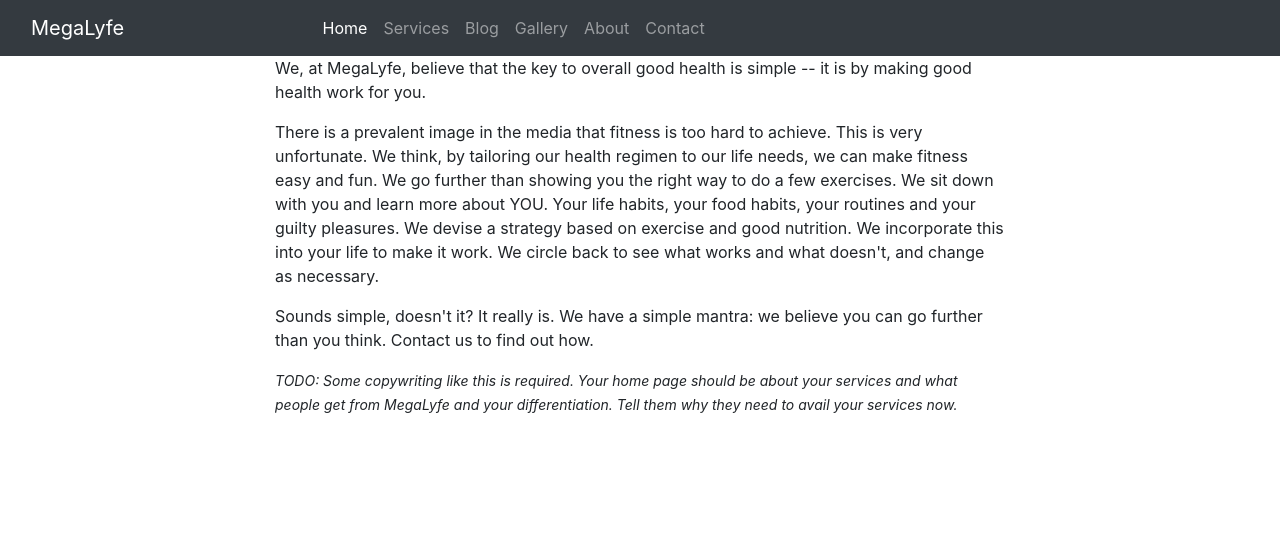
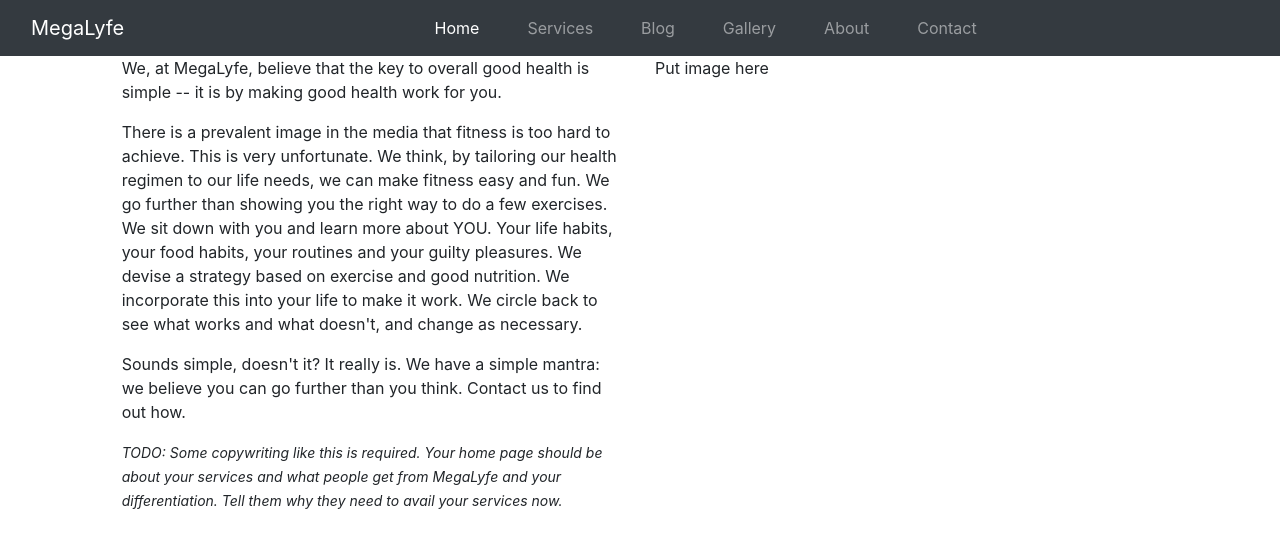
Before and after one commit to sachurao/megalyfe, a Jekyll site: the page built from index.md, in a window 1280 px wide. Shown: the top 548 px of the page. Built offline with Jekyll 4.4.1, drawn with Linux system fonts in a browser that asks for light colours.

Commit message:
spacing in navbar, first section added

```diff
--- /dev/null
+++ b/_includes/usp.html
@@ -0,0 +1,29 @@
+<div class="trial-class">
+  <p>
+    We, at MegaLyfe, believe that the key to overall good health is simple -- it is by making good
+    health work for you.
+  </p>
+
+  <p>
+    There is a prevalent image in the media that fitness is too hard to achieve. This is very
+    unfortunate. We think, by tailoring our health regimen to our life needs, we can make fitness
+    easy and fun. We go further than showing you the right way to do a few exercises. We sit down
+    with you and learn more about YOU. Your life habits, your food habits, your routines and your
+    guilty pleasures. We devise a strategy based on exercise and good nutrition. We incorporate this
+    into your life to make it work. We circle back to see what works and what doesn't, and change as
+    necessary.
+  </p>
+
+  <p>
+    Sounds simple, doesn't it? It really is. We have a simple mantra: we believe you can go further
+    than you think. Contact us to find out how.
+  </p>
+
+  <p>
+    <i class="font-small"
+      >TODO: Some copywriting like this is required. Your home page should be about your services
+      and what people get from MegaLyfe and your differentiation. Tell them why they need to avail
+      your services now.</i
+    >
+  </p>
+</div>
--- a/_layouts/landing-page.html
+++ b/_layouts/landing-page.html
@@ -3,10 +3,11 @@ layout: base-template
 ---
 
 {% include navbar.html %}
-<div class="container">
+<div class="container-fluid">
   <div class="row">
-    <div class="col-lg-2"></div>
-    <div class="col">{{content}}</div>
-    <div class="col-lg-2"></div>
+    <div class="col-lg-1"></div>
+    <div class="col-lg-5">{% include usp.html %}</div>
+    <div class="col-lg-5">{{content}}</div>
+    <div class="col-lg-1"></div>
   </div>
 </div>
--- /dev/null
+++ b/_sass/4-vendor/4-vendor-dir.scss
@@ -0,0 +1,2 @@
+@import 'vars';
+@import 'classes';
--- /dev/null
+++ b/_sass/4-vendor/classes.scss
@@ -0,0 +1,4 @@
+.navbar-nav > li{
+  padding-left:1rem;
+  padding-right:1rem;
+}
--- a/_sass/styles.scss
+++ b/_sass/styles.scss
@@ -2,6 +2,7 @@
 @import "1-layout/1-layout-dir";
 @import "2-components/2-components-dir";
 @import "3-controls/3-controls-dir";
+@import "4-vendor/4-vendor-dir.scss";
 
 
 .trial-class {
--- a/index.md
+++ b/index.md
@@ -3,12 +3,4 @@ layout: landing-page
 title: Megalyfe Fitness & Nutrition
 ---
 
-<div class="trial-class">
-  <p>We, at MegaLyfe, believe that the key to overall good health is simple -- it is by making good health work for you.</p>
-
-  <p>There is a prevalent image in the media that fitness is too hard to achieve.  This is very unfortunate.  We think, by tailoring our health regimen to our life needs, we can make fitness easy and fun.  We go further than showing you the right way to do a few exercises.  We sit down with you and learn more about YOU.  Your life habits, your food habits, your routines and your guilty pleasures.  We devise a strategy based on exercise and good nutrition.  We incorporate this into your life to make it work.  We circle back to see what works and what doesn't, and change as necessary.</p>
-
-  <p>Sounds simple, doesn't it?  It really is.  We have a simple mantra:  we believe you can go further than you think.  Contact us to find out how.</p>
-
-  <p ><i class="font-small">TODO:  Some copywriting like this is required.  Your home page should be about your services and what people get from MegaLyfe and your differentiation.  Tell them why they need to avail your services now.</i></p>
-</div>
+Put image here
```
Also changed, not shown: _sass/0-base/vars.scss (+0 -9 lines), _sass/4-vendor/vars.scss (added, +8 -0 lines).
